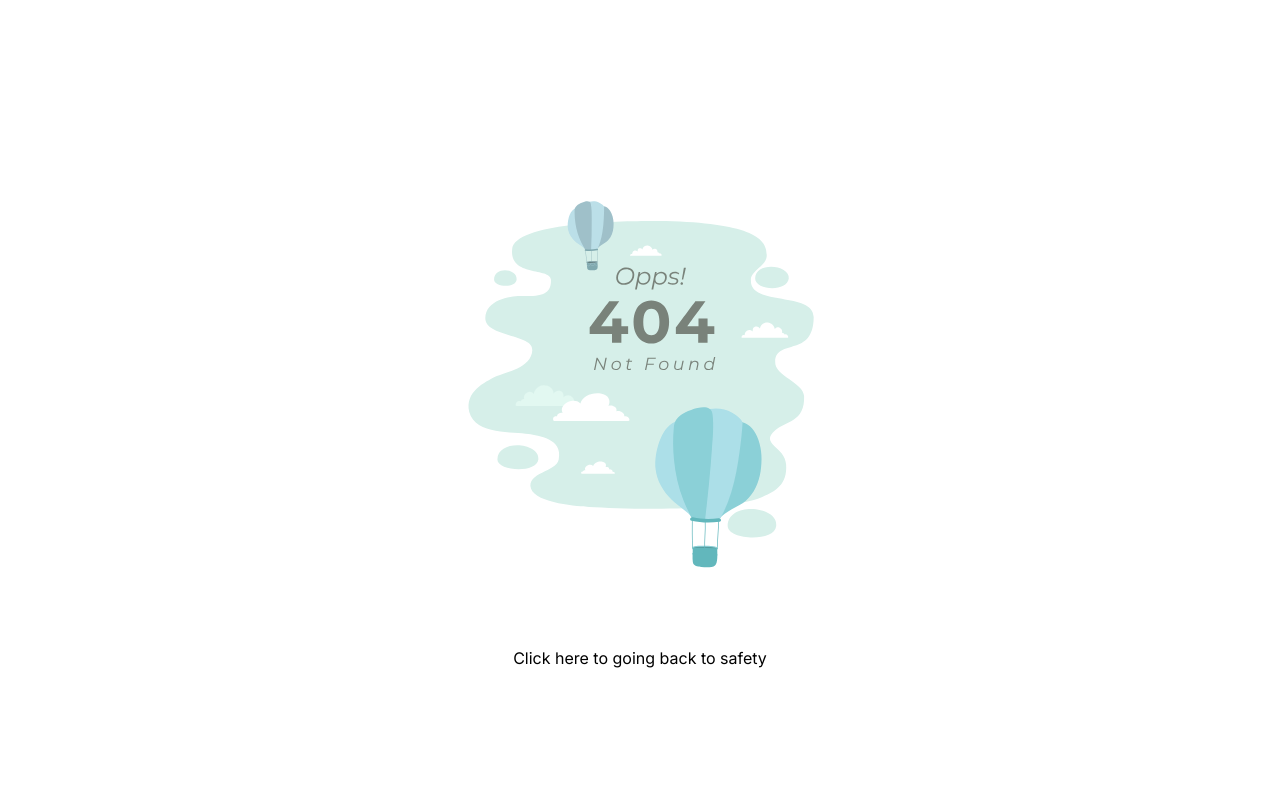
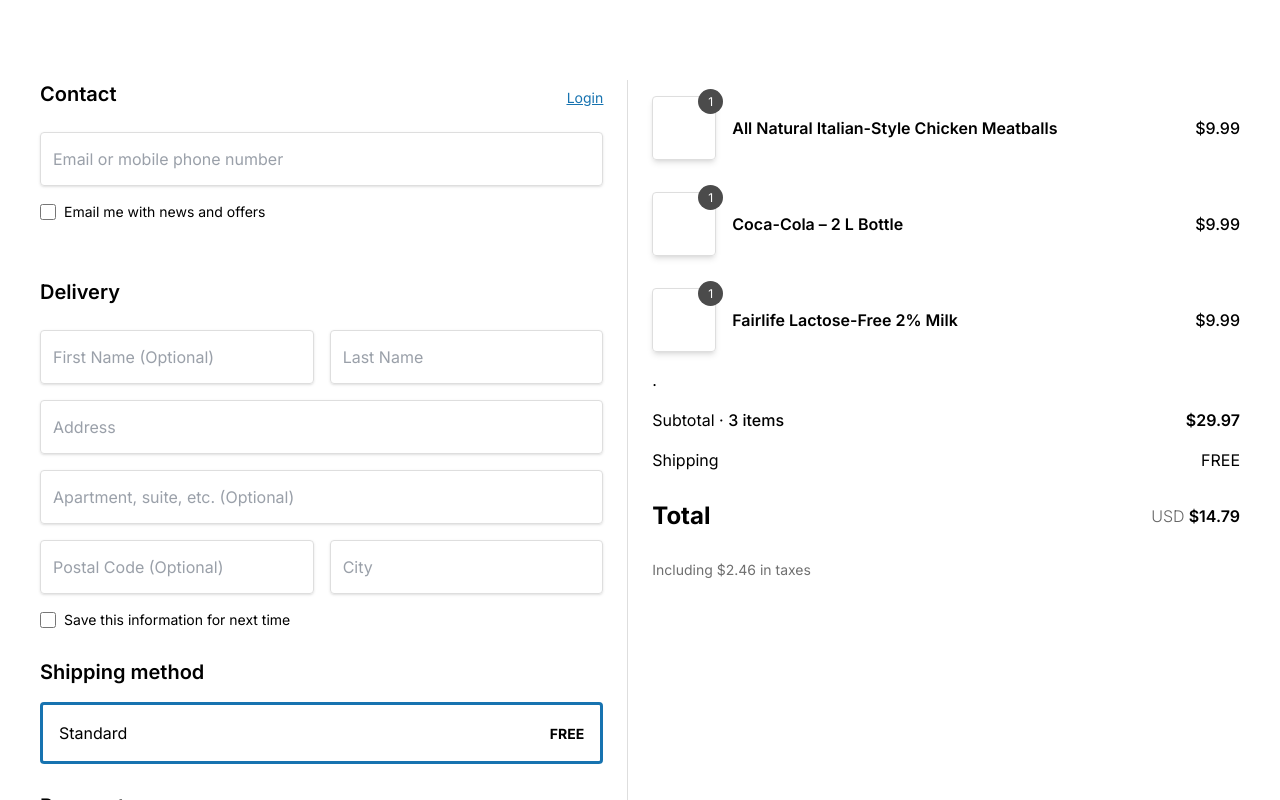
Before and after one commit to Ibrahim-a-bdallah/E-commerce-, a React (Vite) app: page /checkout in a window 1280 px wide. Shown: the top 800 px of the page. Built offline with nearby package versions, Linux system fonts and the light colour scheme.

Commit message:
update routing

```diff
--- a/src/routing/AppRoutes.jsx
+++ b/src/routing/AppRoutes.jsx
@@ -7,7 +7,8 @@ const MainLayout = lazy(()=> import ("../layout/MainLayout"))
 // pages
 const Home = lazy(() => import("../pages/home/Home"))
 const Blog = lazy(() => import("../pages/Blog/BlogPage"))
-
+const CheckOut = lazy(() => import("../pages/Checkout"))
+const Contect = lazy(() => import("../pages/contact/Contact"))
 
 import Error from "../pages/Error";
 import LoadingSpinner from "../components/feedback/lottieHandler/SuspenseHandler";
@@ -43,16 +44,16 @@ const router = createBrowserRouter([
       //   element:
       //     <About />
       // },
-      // {
-      //   path: "contact",
-      //   element:
-      //     <Contect />
-      // },
-      // {
-      //   path: "checkout",
-      //   element:
-      //     <CheckOut />
-      // },
+      {
+        path: "contact",
+        element:
+            <Contect />
+      },
+      {
+        path: "checkout",
+        element:
+          <CheckOut />
+      },
 
     ],
   },
```
Also changed, not shown: 1 other file (tests, documents, lock files or other folders).
